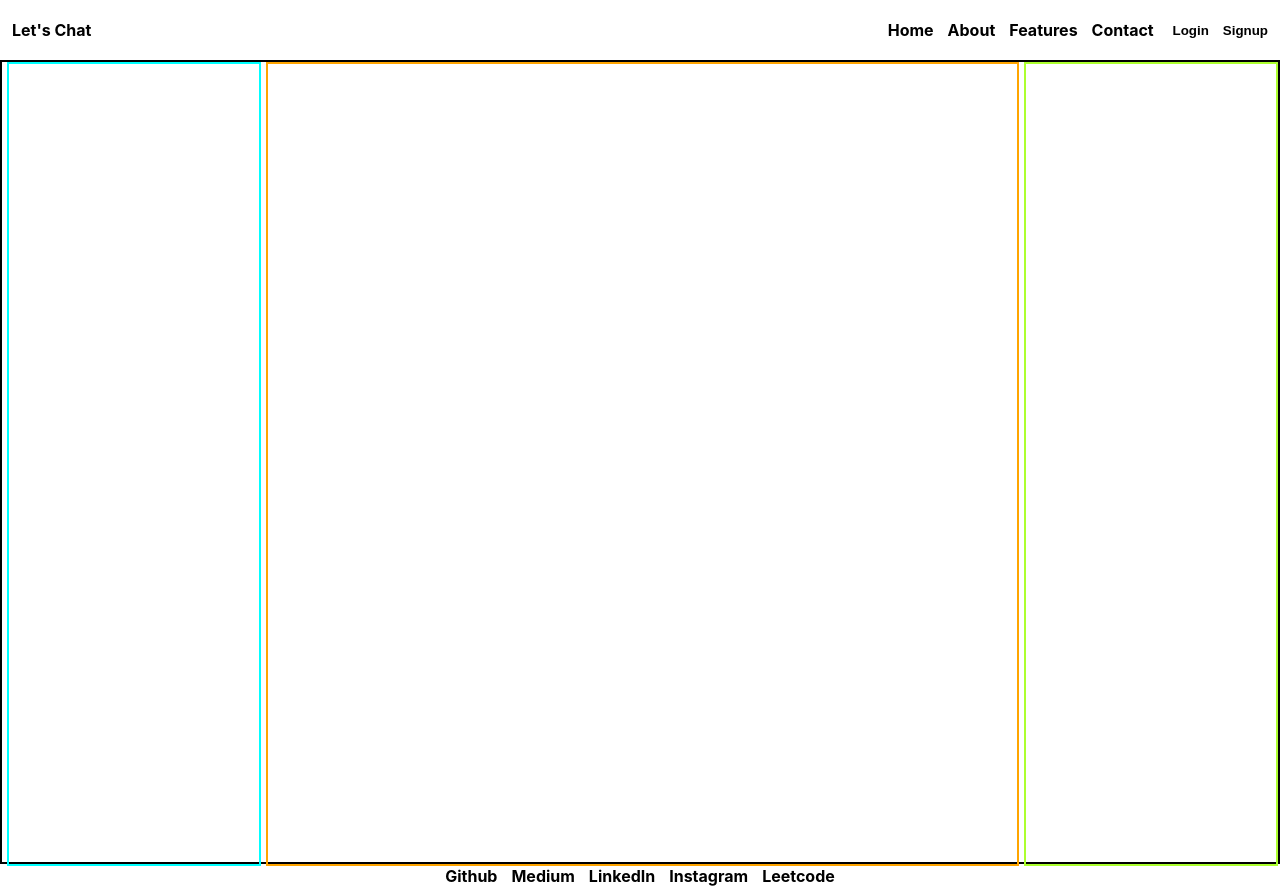
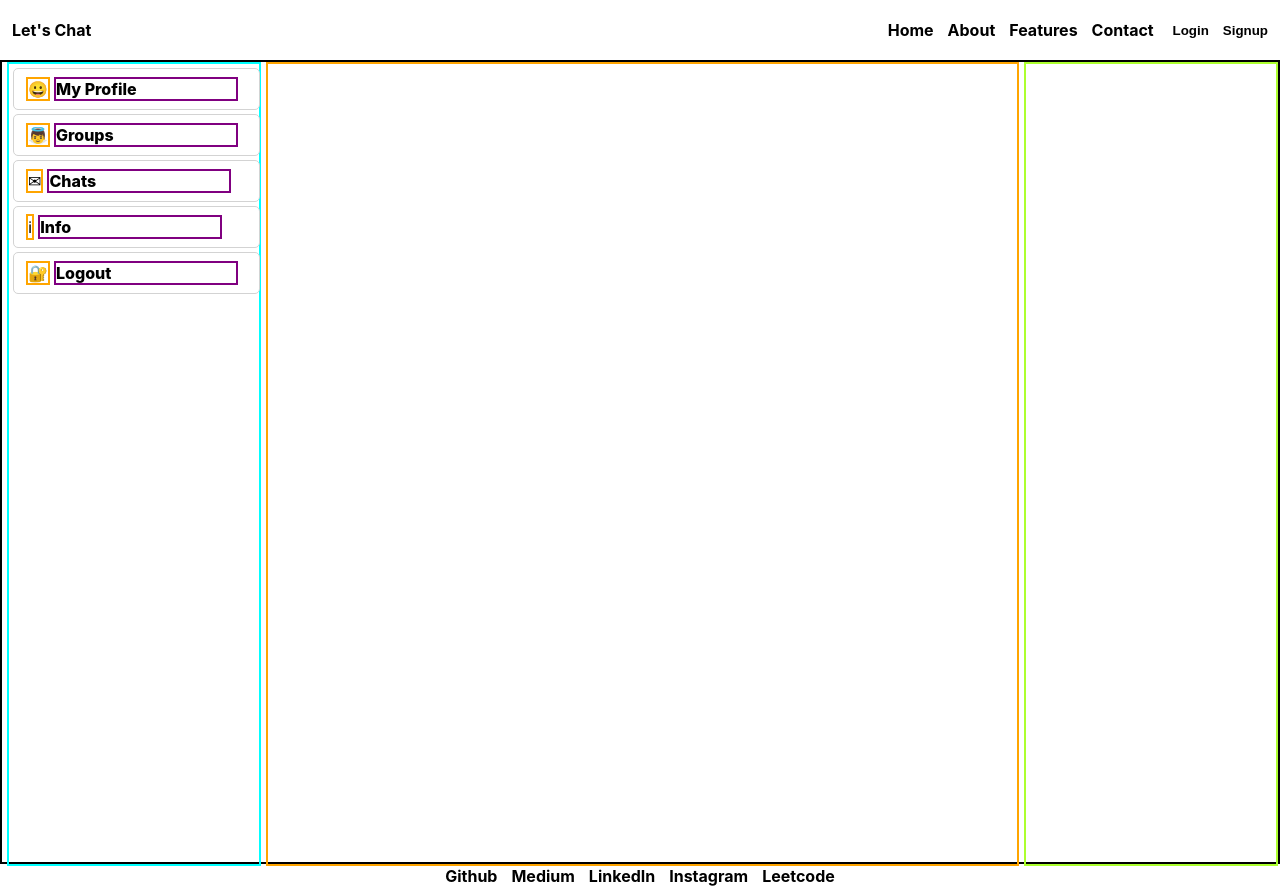
Before and after one commit to kesrishubham2510/letschat, a React (Create React App) app: page / in a window 1280 px wide. Built offline with nearby package versions, Linux system fonts and the light colour scheme.

Commit message:
* Added emoticons * Implement Tile component * Added tile to HomeFeed.jsx component

```diff
--- /dev/null
+++ b/src/assets/emoticon.js
@@ -0,0 +1,13 @@
+const PROFILE_EMOJI = '1F600';
+const GROUPS_EMOJI = '1F47C';
+const CHATS_EMOJI = '2709';
+const INFO_EMOJI = '2139';
+const LOGOUT_EMOJI = '1F510';
+
+export {
+    PROFILE_EMOJI,
+    GROUPS_EMOJI,
+    CHATS_EMOJI,
+    INFO_EMOJI,
+    LOGOUT_EMOJI
+}
--- /dev/null
+++ b/src/atoms/tile/Tile.jsx
@@ -0,0 +1,14 @@
+import './tile.css';
+
+function Tile(props){
+    return <div className='tile-section'>
+        <div className='tile-img'>
+            {String.fromCodePoint(parseInt(props.imgSrc, 16))}
+        </div>
+        <div className='tile-text' onClick={props.action}>
+            {props.text}
+        </div>
+    </div>
+}
+
+export default Tile;
--- /dev/null
+++ b/src/atoms/tile/tile.css
@@ -0,0 +1,29 @@
+.tile-section {
+    width: 90%;
+    border: 1px solid lightgray;
+    height: 40px;
+    border-radius: 5px;
+    display: flex;
+    align-self: center;
+    flex-direction: row;
+    margin: 4px 4px;
+    align-items: center;
+    padding: 0 10px;
+
+}
+
+.tile-img {
+    width: 1%0%;
+    border: 2px solid orange;
+    display: flex;
+    flex-direction: row;
+    margin: 0 2px;
+}
+
+.tile-text {
+    width: 80%;
+    border: 2px solid purple;
+    display: flex;
+    margin: 0 2px;
+    font-weight: 800;
+}
--- a/src/pages/homeFeed/HomeFeed.jsx
+++ b/src/pages/homeFeed/HomeFeed.jsx
@@ -1,8 +1,23 @@
 import './homeFeed.css';
 
+import {PROFILE_EMOJI, GROUPS_EMOJI, CHATS_EMOJI, INFO_EMOJI, LOGOUT_EMOJI} from '../../assets/emoticon';
+import Tile from '../../atoms/tile/Tile';
+
 function HomeFeed(props){
+
+    // use-dispatcher can be used to detect and handle the operation
+
+    function somethingClicked(){
+        console.log("something clicked!!");
+    }
+
     return <div className='homefeed-div'>
         <div className='homefeed-div-left'>
+            <Tile imgSrc={PROFILE_EMOJI} text="My Profile" action={somethingClicked}/>
+            <Tile imgSrc={GROUPS_EMOJI} text="Groups" action={somethingClicked}/>
+            <Tile imgSrc={CHATS_EMOJI} text={"Chats"} action={somethingClicked}/>
+            <Tile imgSrc={INFO_EMOJI} text={"Info"} action={somethingClicked}/>
+            <Tile imgSrc={LOGOUT_EMOJI} text={"Logout"} action={somethingClicked}/>
 
         </div>
         <div className='homefeed-div-center'>
```
